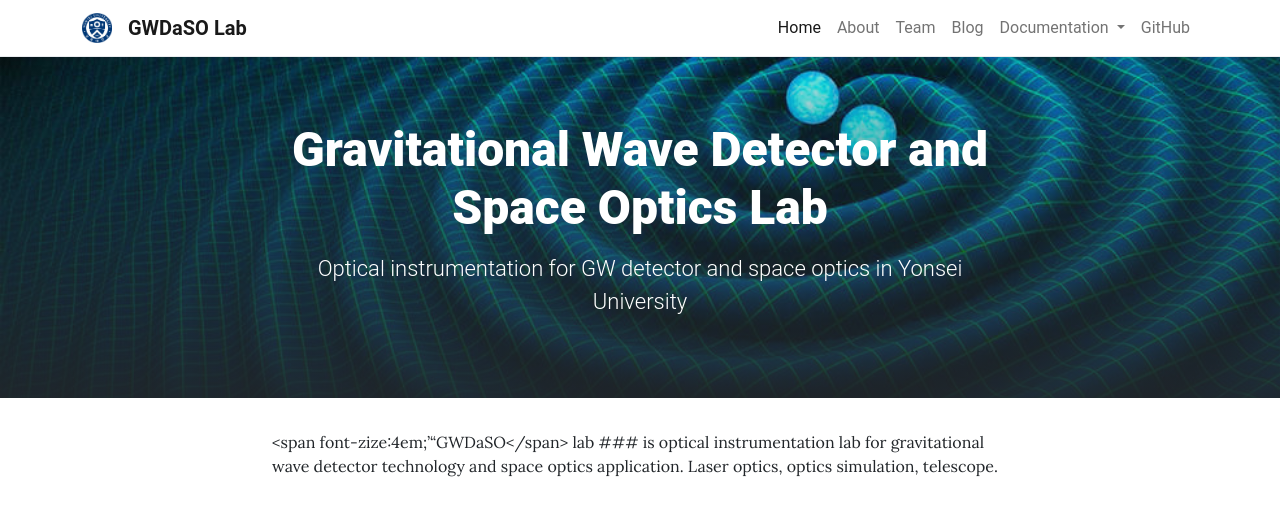
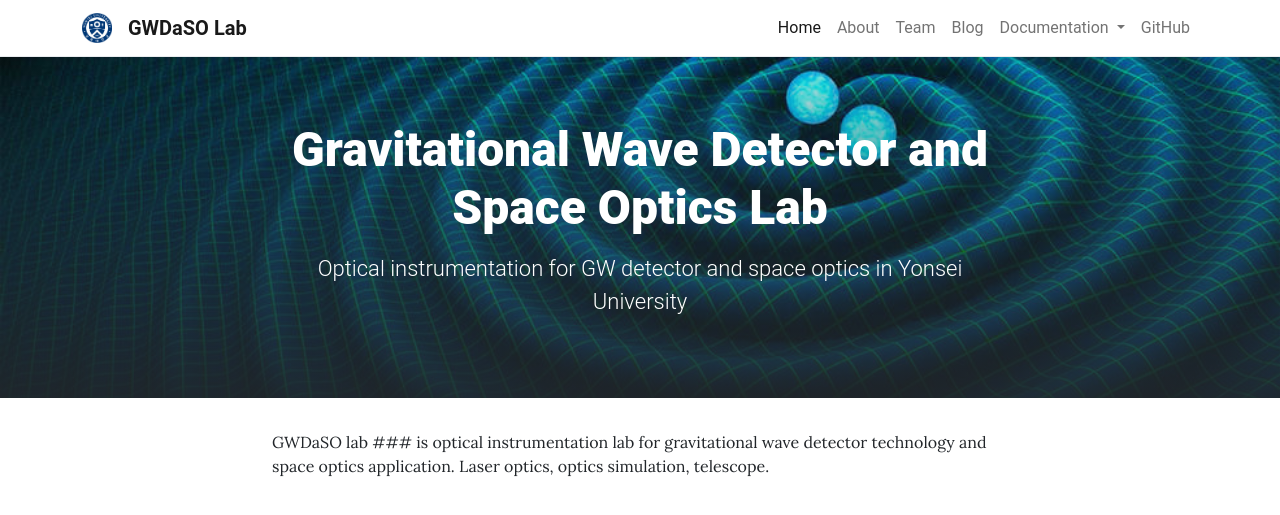
Before and after one commit to jgpark84/testpage, a Jekyll site: the page built from pages/home.md, in a window 1280 px wide and 900 px high, cut to the strip 0-515 px from the top of the window. Built offline with Jekyll 4.4.1, drawn with Linux system fonts in a browser that asks for light colours.

Commit message:
Update home.md

```diff
--- a/pages/home.md
+++ b/pages/home.md
@@ -6,4 +6,4 @@ background: /assets/theme/images/banne.jpg
 permalink: /
 ---
 
-<span font-zize:4em;'"GWDaSO</span> lab ### is optical instrumentation lab for gravitational wave detector technology and space optics application. Laser optics, optics simulation, telescope.
+<span style="font-zize:4">GWDaSO</span> lab ### is optical instrumentation lab for gravitational wave detector technology and space optics application. Laser optics, optics simulation, telescope.
```
